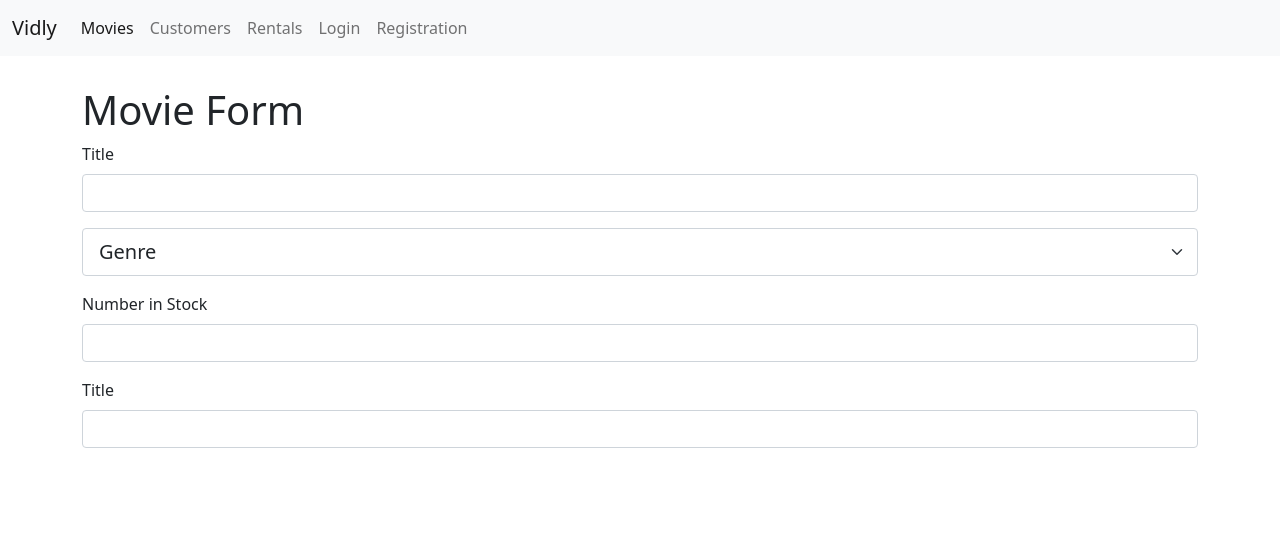
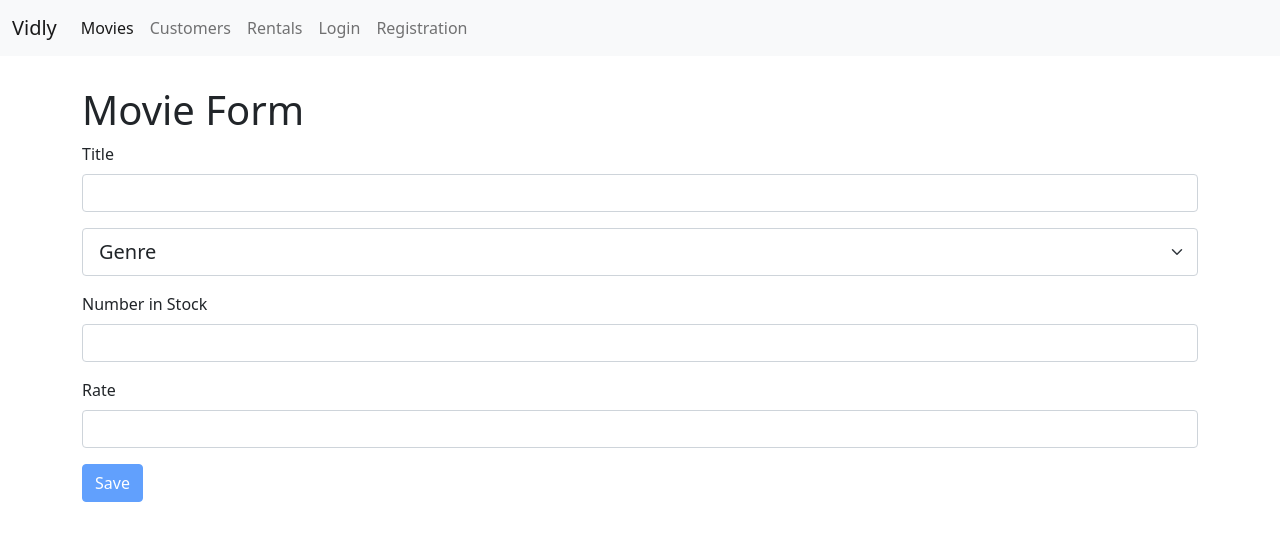
Before and after one commit to iGotABadIdea/Movie-Renting-app, a React (Create React App) app: page /movies/5b21ca3eeb7f6fbccd471816 in a window 1280 px wide. Shown: the top 540 px of the page. Built offline with nearby package versions, Linux system fonts and the light colour scheme.

Commit message:
button added

```diff
--- a/src/components/movieForm.jsx
+++ b/src/components/movieForm.jsx
@@ -6,14 +6,14 @@ class MovieForm extends Form {
         data:{
             title:'',
             numberInStock:'',
-            Rate:''
+            rate:''
         },
         errors:{}
     }
     schema={
         title:Joi.string().required().label('Title'),
        numberInStock:Joi.number().integer().min(0).max(100).required().min(5).label('Number in Stock'),
-       Rate:Joi.number().integer().min(0).max(10).required().label('Rate')
+       rate:Joi.number().integer().min(0).max(10).required().label('Rate')
     }
     render() {
         return <div>
@@ -26,7 +26,8 @@ class MovieForm extends Form {
             <option value="3">Thriller</option>
             </select>
             {this.renderInput('numberInStock','Number in Stock')}
-            {this.renderInput('title','Title')}
+            {this.renderInput('rate','Rate')}
+            {this.renderButton('Save')}
 
 
         </div>;
```
